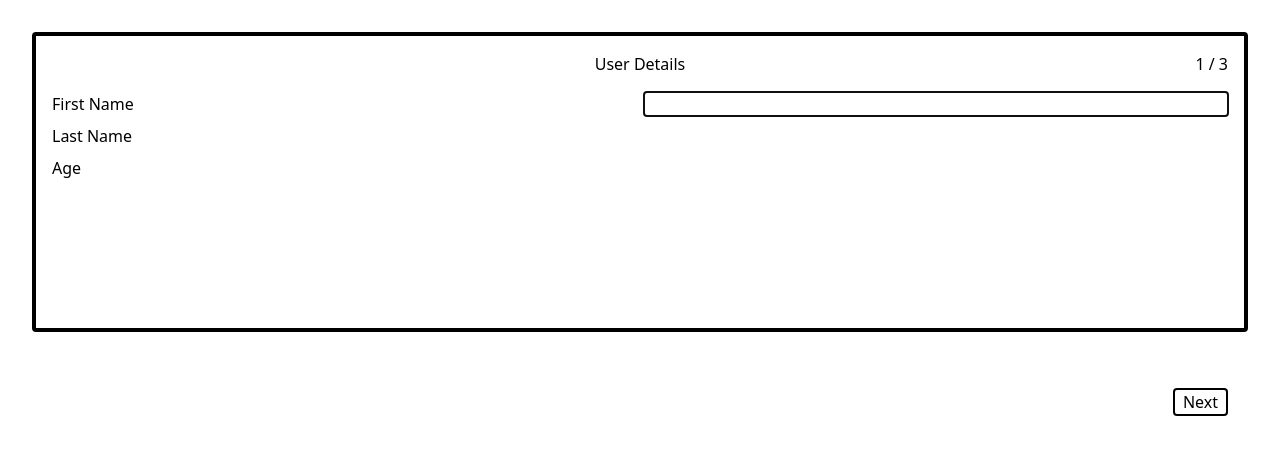
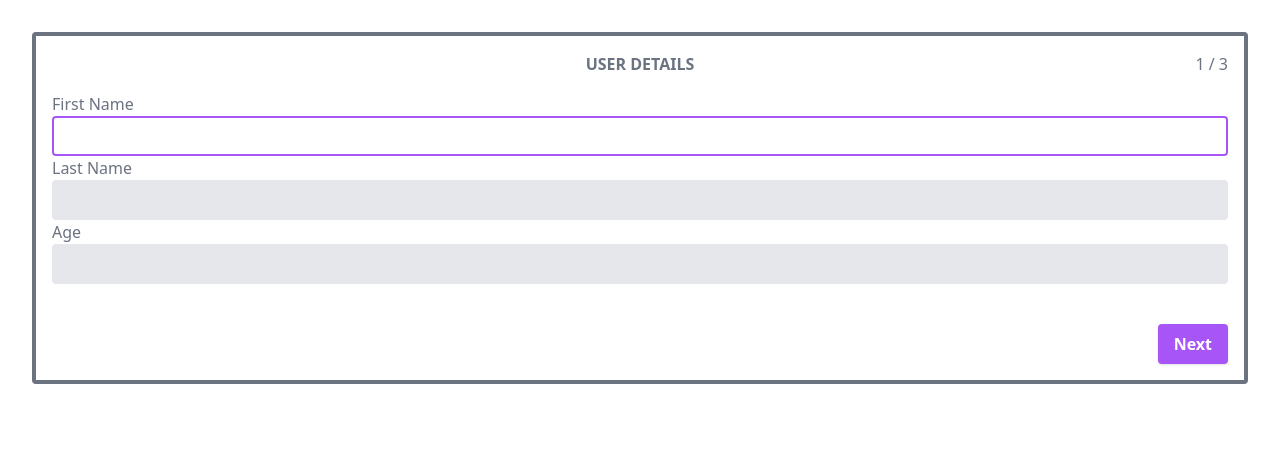
Before and after one commit to Raftouch/multistep-form, a React (Vite) app: page / in a window 1280 px wide. Shown: the top 454 px of the page. Built offline with nearby package versions, Linux system fonts and the light colour scheme.

Commit message:
:lipstick: improved styles

```diff
--- a/src/App.tsx
+++ b/src/App.tsx
@@ -27,6 +27,7 @@ const INITIAL_DATA: FormData = {
 }
 
 function App() {
+  const buttonStyles = "shadow bg-purple-500 hover:bg-purple-400 focus:shadow-outline focus:outline-none text-white font-bold py-2 px-4 rounded"
   const [data, setData] = useState(INITIAL_DATA)
 
   function updateFields(fields: Partial<FormData>) {
@@ -47,19 +48,26 @@ function App() {
   }
 
   return (
-    <div className="h-[300px] relative bg-white border-4 border-black p-4 m-8 rounded">
+    <div className="relative bg-white border-4 border-gray-500 p-4 m-8 rounded text-gray-500">
         <form onSubmit={onSubmit}>
           <div className="absolute top-4 right-4">
             {currentStepIndex + 1} / {steps.length}
           </div>
           {step}
-          <div className="flex gap-4 justify-end mt-52">
+          <div className="flex gap-4 justify-end mt-10">
             {!isFirstStep && (
-            <button type="button" onClick={back} className="border-2 border-black px-2 rounded">
+            <button
+              type="button"
+              onClick={back}
+              className={buttonStyles}
+            >
               Back
             </button>
             )}
-            <button type="submit" className="border-2 border-black px-2 rounded">
+            <button
+              type="submit"
+              className={buttonStyles}
+            >
               {isLastStep ? "Finish" : "Next"}
             </button>
           </div>
--- a/src/components/AccountForm.tsx
+++ b/src/components/AccountForm.tsx
@@ -10,12 +10,27 @@ type AccountFormProps = AccountData & {
 }
 
 export function AccountForm({email, password, updateFields}: AccountFormProps) {
+    const inputStyles="bg-gray-200 appearance-none border-2 border-gray-200 rounded w-full py-2 px-4 text-gray-700 leading-tight focus:outline-none focus:bg-white focus:border-purple-500"
+
     return (
         <FormWrapper title="Account Creation">
             <label>Email</label>
-            <input type="email" autoFocus required value={email} onChange={e => updateFields({email: e.target.value})}/>
+            <input
+                className={inputStyles}
+                type="email"
+                autoFocus
+                required
+                value={email}
+                onChange={e => updateFields({email: e.target.value})}
+            />
             <label>Password</label>
-            <input type="password" required value={password} onChange={e => updateFields({password: e.target.value})}/>
+            <input
+                className={inputStyles}
+                type="password"
+                required
+                value={password}
+                onChange={e => updateFields({password: e.target.value})}
+            />
         </FormWrapper>
     )
 }
--- a/src/components/AddressForm.tsx
+++ b/src/components/AddressForm.tsx
@@ -11,14 +11,35 @@ type AddressFormProps = AddressData & {
 }
 
 export function AddressForm({street, city, zip, updateFields}: AddressFormProps) {
+    const inputStyles="bg-gray-200 appearance-none border-2 border-gray-200 rounded w-full py-2 px-4 text-gray-700 leading-tight focus:outline-none focus:bg-white focus:border-purple-500"
+
     return (
         <FormWrapper title="Address">
             <label>Street</label>
-            <input type="text" autoFocus required value={street} onChange={e => updateFields({street: e.target.value})}/>
+            <input
+                className={inputStyles}
+                type="text"
+                autoFocus
+                required
+                value={street}
+                onChange={e => updateFields({street: e.target.value})}
+            />
             <label>City</label>
-            <input type="text" required value={city} onChange={e => updateFields({city: e.target.value})}/>
+            <input
+                className={inputStyles}
+                type="text"
+                required
+                value={city}
+                onChange={e => updateFields({city: e.target.value})}
+            />
             <label>Zip</label>
-            <input type="text" required value={zip} onChange={e => updateFields({zip: e.target.value})}/>
+            <input
+                className={inputStyles}
+                type="text"
+                required
+                value={zip}
+                onChange={e => updateFields({zip: e.target.value})}
+            />
         </FormWrapper>
     )
 }
--- a/src/components/FormWrapper.tsx
+++ b/src/components/FormWrapper.tsx
@@ -1,15 +1,15 @@
 import { ReactNode } from "react";
 
 interface FormWrapperProps {
-    title: String,
+    title: string,
     children: ReactNode
 }
 
 export function FormWrapper({title, children}: FormWrapperProps) {
     return (
         <>
-            <h2 className="text-center mb-4">{title}</h2>
-            <div className="grid justify-start gap-2 grid-cols-2">{children}</div>
+            <h2 className="text-center mb-4 uppercase font-bold">{title}</h2>
+            <div className="grid grid-flow-row auto-rows-max md:auto-rows-min">{children}</div>
         </>
     )
 }
--- a/src/components/UserForm.tsx
+++ b/src/components/UserForm.tsx
@@ -11,14 +11,36 @@ type UserFormProps = UserData & {
 }
 
 export function UserForm({firstName, lastName, age, updateFields}: UserFormProps) {
+    const inputStyles = "bg-gray-200 appearance-none border-2 border-gray-200 rounded w-full py-2 px-4 text-gray-700 leading-tight focus:outline-none focus:bg-white focus:border-purple-500"
+
     return (
         <FormWrapper title="User Details">
             <label>First Name</label>
-            <input type="text" autoFocus required value={firstName} onChange={e => updateFields({firstName: e.target.value})}/>
+            <input
+                className={inputStyles}
+                type="text"
+                autoFocus
+                required
+                value={firstName}
+                onChange={e => updateFields({firstName: e.target.value})}
+            />
             <label>Last Name</label>
-            <input type="text" required value={lastName} onChange={e => updateFields({lastName: e.target.value})}/>
+            <input
+                className={inputStyles}
+                type="text"
+                required
+                value={lastName}
+                onChange={e => updateFields({lastName: e.target.value})}
+            />
             <label>Age</label>
-            <input type="number" min={1} required value={age} onChange={e => updateFields({age: e.target.value})}/>
+            <input
+                className={inputStyles}
+                type="number"
+                min={1}
+                required
+                value={age}
+                onChange={e => updateFields({age: e.target.value})}
+            />
         </FormWrapper>
     )
 }
```
